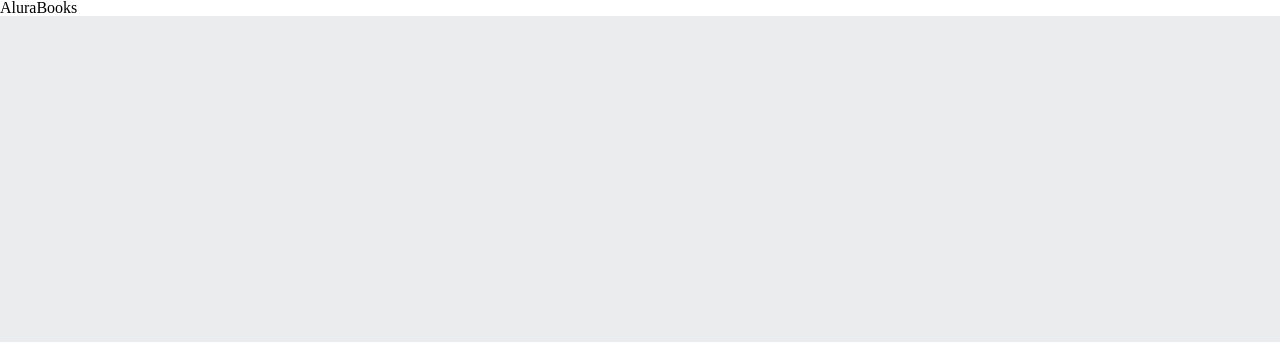
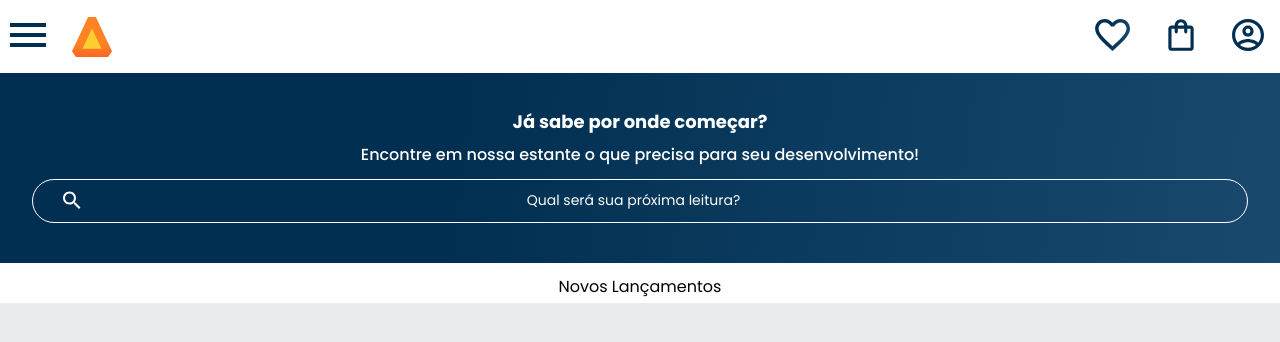
Before and after one commit to ragrillo/estudo_mobile_first, a plain HTML site: page index.html in a window 1280 px wide. Drawn offline with Linux system fonts and the light colour scheme.

Commit message:
Cabecalho e banner

```diff
--- a/index.html
+++ b/index.html
@@ -4,14 +4,56 @@
     <meta charset="UTF-8">
     <meta name="viewport" content="width=device-width, initial-scale=1.0">
     <title>AluraBooks</title>
+    <link rel="stylesheet" href="reset.css">
+    <link rel="preconnect" href="https://fonts.googleapis.com">
+    <link rel="preconnect" href="https://fonts.gstatic.com" crossorigin>
+    <link href="https://fonts.googleapis.com/css2?family=Poppins:wght@300;400;500;700&display=swap" rel="stylesheet">
     <link rel="stylesheet" href="styles.css">
-    <link rel="stylesheet" href="reset.css">
+
 </head>
 
 <body>
-    <h1>AluraBooks</h1>
+    <header class="cabecalho">
+        <div class="container">
+            <input type="checkbox" id="menu" class="container__botao">
+            <label for="menu">
+                <span class="cabecalho__menu-hamburguer container__imagem"></span>
+            </label>
+            <ul class="lista-menu">
+                <li class="lista-menu__titulo">Categorias</li>
+                <li class="lista-menu__item">
+                    <a href="#" class="lista-menu__link">PROGRAMAÇÃO</a>
+                </li>
+                <li class="lista-menu__item">
+                    <a href="#" class="lista-menu__link">FRONT-END</a>
+                </li>
+                <li class="lista-menu__item">
+                    <a href="#" class="lista-menu__link">INFRAESTRUTURA</a>
+                </li>
+                <li class="lista-menu__item">
+                    <a href="#" class="lista-menu__link">BUSINESS</a>
+                </li>
+                <li class="lista-menu__item">
+                    <a href="#" class="lista-menu__link">DESIGN & UX</a>
+                </li>
+            </ul>
+            <img src="/img/Logo.svg" alt="Logo da AluraBooks" class="container__imagem">
+        </div>
+        <div class="container">
+            <a href=""> <img src="/img/Favoritos.svg" alt="Icone dos favoritos " class= "container__imagem"></a>
+            <a href=""><img src="/img/Sacola.svg" alt="Icone da sacola de compras "class="container__imagem"></a>
+            <a href=""><img src="/img/Usuario.svg" alt="Icone do Usuario " class="container__imagem"></a>
+        </div>
+    </header>
 
-
+    <section class="banner">
+        <h2 class="banner__titulo">Já sabe por onde começar?</h2>
+        <p class="banner__texto">Encontre em nossa estante o que precisa para seu desenvolvimento!</p>
+        <input type="search" class="banner__pesquisa" placeholder="Qual será sua próxima leitura?">
+    </section>
+    <section class="carrosel">
+        <h2 class="carrosel__titulo">Novos Lançamentos</h2>
+    </section>
 
 </body>
 </html>
--- a/styles.css
+++ b/styles.css
@@ -1,13 +1,18 @@
+@import url("styles/header.css");
+@import url("styles/banner.css");
+@import url("styles/carrocel.css");
+
 :root{
     --cor-de-fundo: #EBECEE;
-
+    --branco: #fff;
+    --laranja: #EB9B00;
+    --azul-degrade: linear-gradient(97.54deg, #002F52 35.49%, #326589 165.37%);
+    --fonte-principal: "Poppins"
 }
 
 body{
     background-color: var(--cor-de-fundo);
+    font-family: var(--fonte-principal);
+    font-weight: 400;
+    font-size: 16px;
 }
-
-h1{
-    color:black;
-    background-color: white;
-}
--- /dev/null
+++ b/styles/banner.css
@@ -0,0 +1,37 @@
+.banner{
+    background: var(--azul-degrade);
+    color: var(--branco);
+    text-align: center;
+    padding: 2.5em 2em;
+}
+
+.banner__titulo{
+    font-size: 18px;
+    font-weight: 700;
+}
+
+.banner__texto{
+    font-weight: 500;
+    margin: 1em 0em;
+}
+
+
+.banner__pesquisa{
+    background-color: transparent;
+    border: 1px solid var(--branco);
+    color: var(--branco);
+    border-radius: 24px;
+    padding: 1em;
+    width: 100%;
+}
+
+
+.banner__pesquisa::placeholder{
+    font-family: var(--fonte-principal);
+    font-size: 14px;
+    font-weight: 400;
+    text-align: center;
+    color: var(--branco);
+    background: url("../img/Pesquisa.svg") no-repeat;
+    background-position: 1em;
+}
--- /dev/null
+++ b/styles/carrocel.css
@@ -0,0 +1,7 @@
+.carrosel__titulo{
+    background-color: var(--branco);
+    color: var(--laranjal);
+    text-align: center;
+    padding: 1em 0 0.5em 0;
+
+}
--- /dev/null
+++ b/styles/header.css
@@ -0,0 +1,60 @@
+.cabecalho__menu-hamburguer{
+    width: 24px;
+    height: 24px;
+    background-image: url("../img/Menu.svg");
+    background-repeat: no-repeat;
+    background-position: center;
+    display: inline-block;
+}
+
+.cabecalho{
+    display: flex;
+    justify-content: space-between;
+    background-color: var(--branco);
+    position: relative;
+
+}
+
+.container{
+    display: flex;
+    align-items: center;
+}
+
+.container__imagem{
+    padding: 1em;
+}
+
+.lista-menu{
+    display: none;
+    position: absolute;
+    top: 100%;
+    width: 60vw;
+
+}
+
+.container__botao{
+    display: none;
+}
+
+.container__botao:checked~.lista-menu{
+    display: block;
+}
+
+.lista-menu__item, .lista-menu__titulo{
+    padding: 1em;
+    background-color: var(--branco);
+}
+
+.lista-menu__titulo{
+    color: var(--laranja);
+    font-weight: 700;
+}
+
+.lista-menu__link{
+    text-decoration: none;
+    background: var(--azul-degrade);
+    -webkit-background-clip: text;
+    -webkit-text-fill-color: transparent;
+    background-clip: text;
+
+}
```
Also changed, not shown: img/Favoritos.svg (added), img/Logo.svg (added), img/Menu.svg (added), img/Pesquisa.svg (added), img/Sacola.svg (added), img/Usuario.svg (added).
